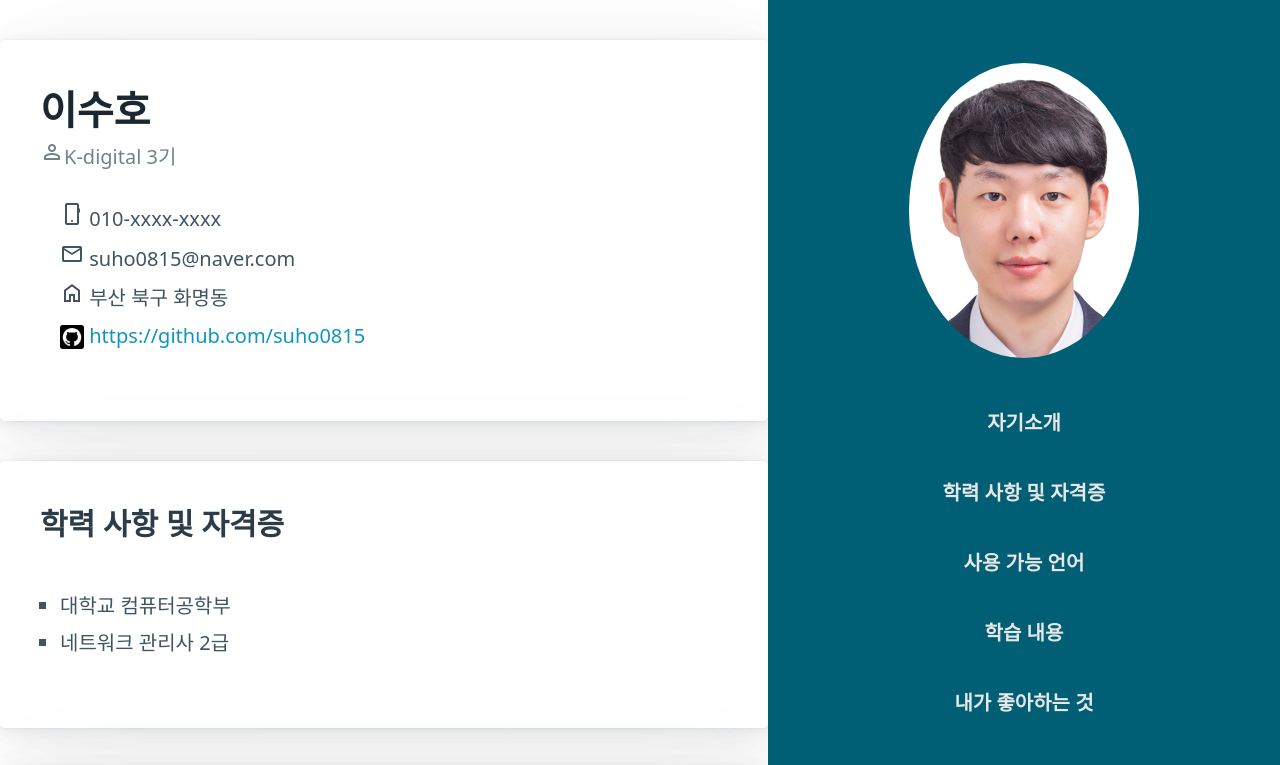
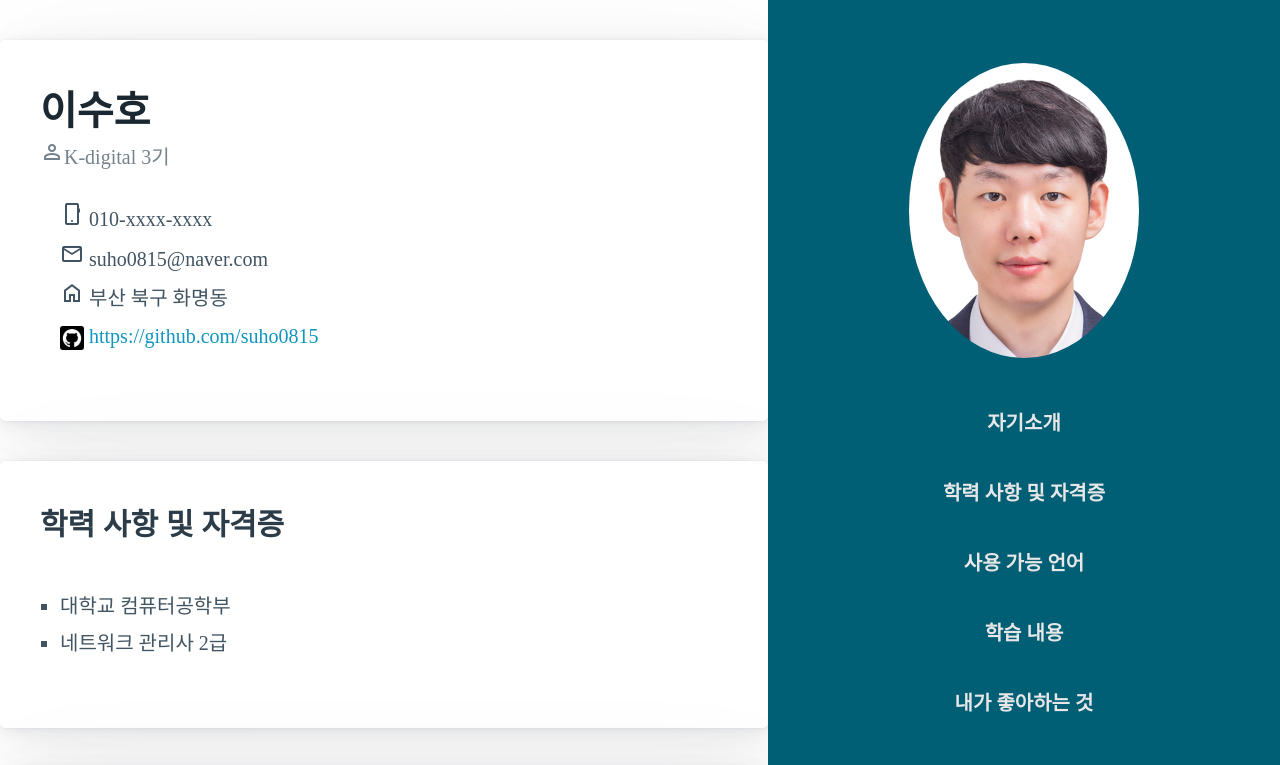
Before and after one commit to suho0815/html, a plain HTML site: page index.html in a window 1280 px wide. Shown: the top 765 px of the page. Drawn offline with nearby package versions, Linux system fonts and the light colour scheme; a web font is replaced by a local one.

Commit message:
index css 수정2

```diff
--- a/index.css
+++ b/index.css
@@ -1,6 +1,14 @@
+@font-face {
+    font-family: 'Dovemayo_gothic';
+    src: url('https://cdn.jsdelivr.net/gh/projectnoonnu/noonfonts_2302@1.1/Dovemayo_gothic.woff2') format('woff2');
+    font-weight: normal;
+    font-style: normal;
+}
+
 * {
     margin: 0px;
     padding: 0px;
+    font-family: 'Dovemayo_gothic';
 }
 
 html {
```
